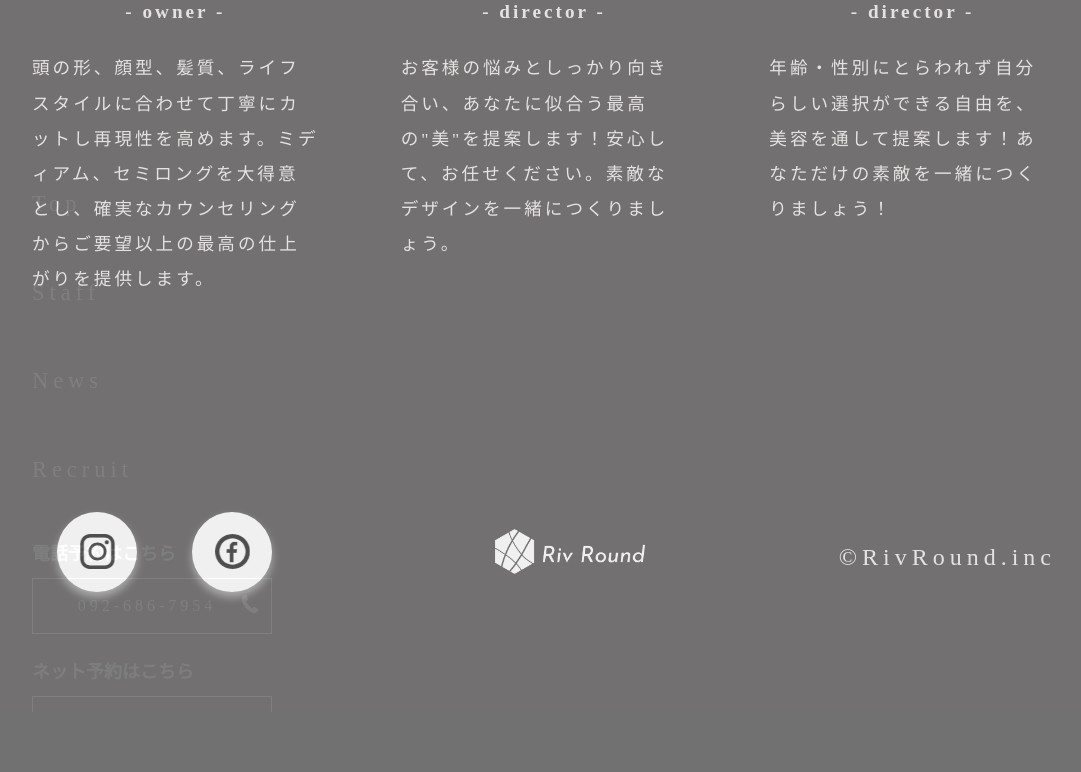
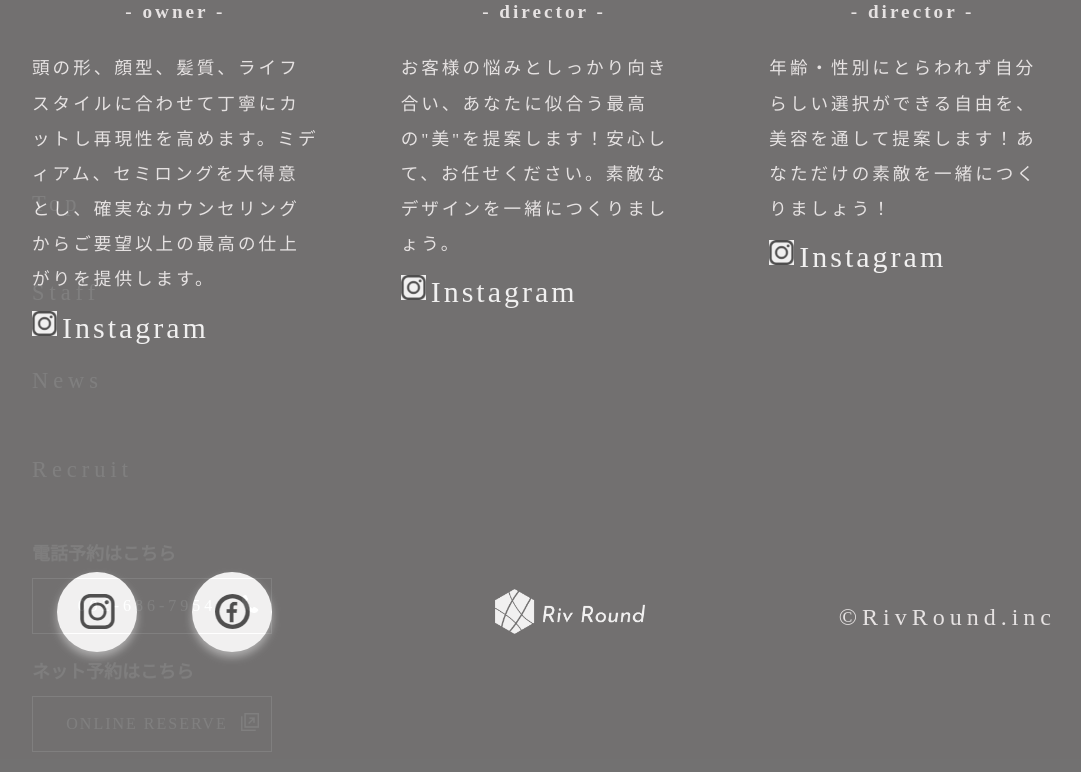
Before and after one commit to shoutaoumaru/hair-salon-2, a PHP site: page /staff/staff.html in a window 1280 px wide. Shown: the part 841-1613 px from the top of the page, without its empty margins (96-1177 px from the left). Before the commit the page ends 1553 px from the top, so only its background shows below. Run offline with PHP 8.4, Linux system fonts and the light colour scheme; some libraries are stand-ins or nearby versions.

Commit message:
インスタリンク埋め込み

```diff
--- a/staff/staff.html
+++ b/staff/staff.html
@@ -94,6 +94,7 @@
                 <div class="c-staff__desc">
                   <p>頭の形、顔型、髪質、ライフスタイルに合わせて丁寧にカットし再現性を高めます。ミディアム、セミロングを大得意とし、確実なカウンセリングからご要望以上の最高の仕上がりを提供します。
                   </p>
+                  <a class="sns-link" href="https://www.instagram.com/" target="_blank"><span>Instagram</span></a>
                 </div>
               </div>
               <div class="c-staff__item">
@@ -107,6 +108,7 @@
 
                 <div class="c-staff__desc">
                   <p>お客様の悩みとしっかり向き合い、あなたに似合う最高の"美"を提案します！安心して、お任せください。素敵なデザインを一緒につくりましょう。</p>
+                  <a class="sns-link" href="https://www.instagram.com/" target="_blank"><span>Instagram</span></a>
                 </div>
               </div>
               <div class="c-staff__item">
@@ -120,6 +122,7 @@
 
                 <div class="c-staff__desc">
                   <p>年齢・性別にとらわれず自分らしい選択ができる自由を、美容を通して提案します！あなただけの素敵を一緒につくりましょう！</p>
+                  <a class="sns-link" href="https://www.instagram.com/" target="_blank"><span>Instagram</span></a>
                 </div>
               </div>
             </div>
--- a/styles/breakpoints/_600up.scss
+++ b/styles/breakpoints/_600up.scss
@@ -236,7 +236,19 @@ Stylesheet: 600px以上のモニタで適用
     margin-bottom: 30px;
     font-size: .8rem;
   }
+  .sns-link {
+    & span {
+      font-size: 25px;
+      &::before {
+        height: 24px;
+        width: 24px;
+        top: 0px;
+        right: 10px;
+      }
+    }
+  }
 }
+
 
 //* * * * * * news-sl-page * * * * * * *
 .c-news-sl {
--- a/styles/breakpoints/_960up.scss
+++ b/styles/breakpoints/_960up.scss
@@ -264,6 +264,18 @@ Stylesheet: 960px以上のモニタで適用
   &__desc {
     font-size: 1.1rem;
   }
+
+  .sns-link {
+    & span {
+      font-size: 30px;
+      &::before {
+        height: 25px;
+        width: 25px;
+        top: 0px;
+        right: 10px;
+      }
+    }
+  }
 }
 
 //* * * * * * recruite-page * * * * * * *
--- a/styles/breakpoints/_base.scss
+++ b/styles/breakpoints/_base.scss
@@ -667,6 +667,26 @@ img {
     font-size: .5rem;
   }
 }
+.sns-link {
+  & span {
+    position: relative;
+    padding-left: 30px;
+    font-size: 16px;
+    &::before {
+      position: absolute;
+      top: 0;
+      left: 0;
+      content: "";
+      display: inline-block;
+      background-color: #fff;
+      background-image: url(/images/common/icon-insta-gr.png);
+      background-size: contain;
+      height: 20px;
+      width: 20px;
+    }
+  }
+}
+
 
 //* * * * * * * * * recruit-page * * * * * * * * * *
 .c-recruit {
--- a/styles/style.css
+++ b/styles/style.css
@@ -1259,6 +1259,25 @@ img {
 .c-staff__desc {
   margin: 10px 0 20px 0;
   font-size: .5rem;
+}
+
+.sns-link span {
+  position: relative;
+  padding-left: 30px;
+  font-size: 16px;
+}
+
+.sns-link span::before {
+  position: absolute;
+  top: 0;
+  left: 0;
+  content: "";
+  display: inline-block;
+  background-color: #fff;
+  background-image: url(/images/common/icon-insta-gr.png);
+  background-size: contain;
+  height: 20px;
+  width: 20px;
 }
 
 .c-recruit {
@@ -2812,6 +2831,15 @@ Stylesheet: 600px以上のモニタで適用
     margin-bottom: 30px;
     font-size: .8rem;
   }
+  .c-staff .sns-link span {
+    font-size: 25px;
+  }
+  .c-staff .sns-link span::before {
+    height: 24px;
+    width: 24px;
+    top: 0px;
+    right: 10px;
+  }
   .c-news-sl .c-container {
     padding: 0 10vw;
   }
@@ -3034,6 +3062,15 @@ Stylesheet: 960px以上のモニタで適用
   .c-staff__desc {
     font-size: 1.1rem;
   }
+  .c-staff .sns-link span {
+    font-size: 30px;
+  }
+  .c-staff .sns-link span::before {
+    height: 25px;
+    width: 25px;
+    top: 0px;
+    right: 10px;
+  }
   .c-recruite {
     padding: 10vw 0;
   }
```
Also changed, not shown: 1 other file.
